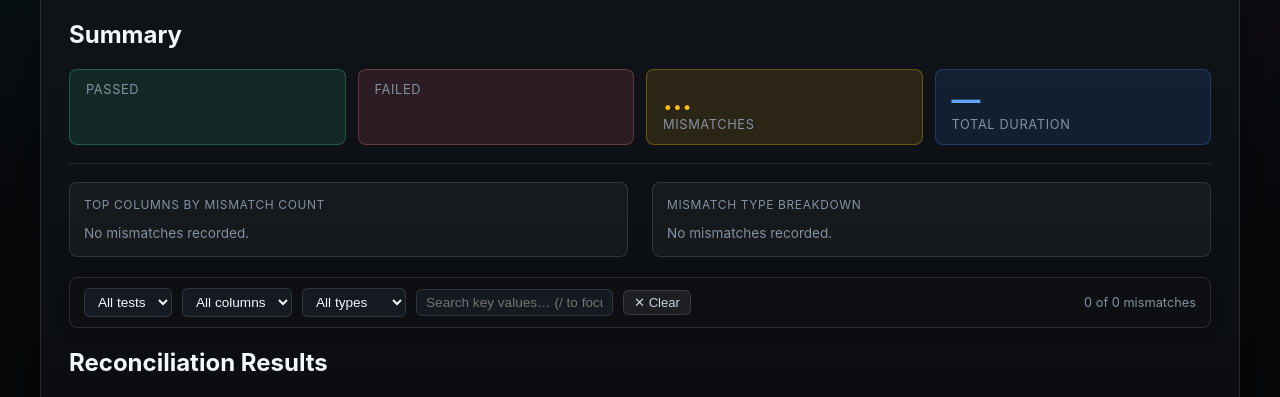
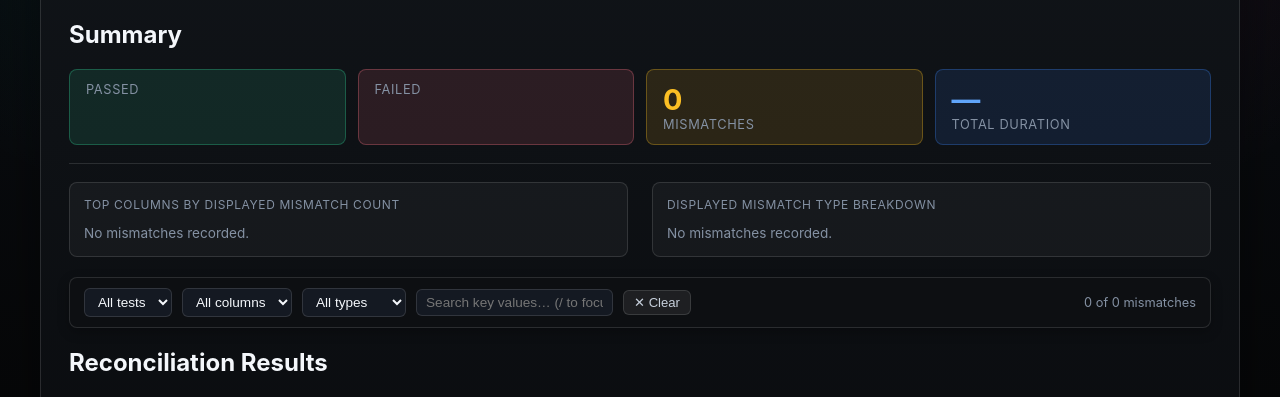
Before and after one commit to aravindksk7/atom, a Python web app: template etl_framework/reporting/templates/report.html.j2 in a window 1280 px wide. Shown: the part 228-625 px from the top of the page. Run offline with Jinja, Linux system fonts and the light colour scheme; the template is opened without the code that fills it, so the values that code supplies are empty.

Commit message:
fix(report): show full mismatch totals

```diff
--- a/api/services/run_report.py
+++ b/api/services/run_report.py
@@ -85,6 +85,10 @@ class RunReportSnapshot:
     @property
     def total_skipped(self) -> int:
         return 0
+
+    @property
+    def total_issues(self) -> int:
+        return sum(result.total_issues for result in self.results)
 
     def to_metrics(self) -> dict:
         total_duration = sum(float(result.duration_seconds or 0) for result in self.results)
--- a/etl_framework/reporting/templates/report.html.j2
+++ b/etl_framework/reporting/templates/report.html.j2
@@ -179,6 +179,7 @@
         <span class="badge badge-gray">{{ status }}</span>
       {% endif %}
     {% endmacro %}
+    {% set suite_total_issues = suite.total_issues if suite.total_issues is defined else (suite.reconciliation_results | sum(attribute='total_issues')) %}
 
     <div id="header">
       <h1>ETL Framework Execution Report</h1>
@@ -200,7 +201,7 @@
           <div style="font-size:0.8em;color:var(--muted);text-transform:uppercase;letter-spacing:0.05em">Failed</div>
         </div>
         <div style="flex:1;min-width:120px;background:rgba(251,191,36,0.12);border:1px solid rgba(251,191,36,0.3);border-radius:8px;padding:12px 16px">
-          <div id="stat-total-mm" style="font-size:1.8em;font-weight:700;color:#fbbf24">…</div>
+          <div id="stat-total-mm" data-total-issues="{{ suite_total_issues }}" style="font-size:1.8em;font-weight:700;color:#fbbf24">{{ suite_total_issues }}</div>
           <div style="font-size:0.8em;color:var(--muted);text-transform:uppercase;letter-spacing:0.05em">Mismatches</div>
         </div>
         <div style="flex:1;min-width:120px;background:rgba(59,130,246,0.12);border:1px solid rgba(59,130,246,0.3);border-radius:8px;padding:12px 16px">
@@ -219,11 +220,11 @@
 
     <div class="analytics-row" id="analytics-row">
       <div class="analytics-panel" id="col-heatmap-panel">
-        <div class="analytics-title">Top Columns by Mismatch Count</div>
+        <div class="analytics-title">Top Columns by Displayed Mismatch Count</div>
         <div id="col-heatmap"><span style="color:var(--muted);font-size:0.85em">No mismatches recorded.</span></div>
       </div>
       <div class="analytics-panel" id="type-donut-panel">
-        <div class="analytics-title">Mismatch Type Breakdown</div>
+        <div class="analytics-title">Displayed Mismatch Type Breakdown</div>
         <div id="type-donut"><span style="color:var(--muted);font-size:0.85em">No mismatches recorded.</span></div>
       </div>
     </div>
@@ -307,8 +308,18 @@
     <div id="mismatches">
       {% for result in suite.reconciliation_results %}
         {% if result.mismatches %}
+          {% set shown_mismatches = result.mismatches | length %}
+          {% set total_mismatches = result.total_issues %}
           <details>
-            <summary>{{ result.query_name }} Mismatches (Showing first {{ result.mismatches|length }})</summary>
+            <summary>
+              {{ result.query_name }} Mismatches
+              (Showing first {{ shown_mismatches }}{% if total_mismatches > shown_mismatches %} of {{ total_mismatches }}{% endif %})
+            </summary>
+            {% if total_mismatches > shown_mismatches %}
+            <p style="margin:6px 0 12px;color:var(--muted);font-size:0.85em">
+              Detail rows are capped; aggregate counts above show the full mismatch total.
+            </p>
+            {% endif %}
             <table>
               <thead>
                 <tr>
@@ -358,6 +369,13 @@
               </tbody>
             </table>
           </details>
+        {% elif result.total_issues > 0 %}
+          <details>
+            <summary>{{ result.query_name }} Mismatches (0 detail rows stored of {{ result.total_issues }})</summary>
+            <p style="margin:6px 0;color:var(--muted);font-size:0.9em">
+              No mismatch detail rows are stored for this result, but aggregate counts above show the full mismatch total.
+            </p>
+          </details>
         {% endif %}
       {% endfor %}
     </div>
@@ -375,6 +393,21 @@
   function escHtml(s) {
     return String(s==null?'':s)
       .replace(/&/g,'&amp;').replace(/</g,'&lt;').replace(/>/g,'&gt;').replace(/"/g,'&quot;');
+  }
+
+  function totalIssueCount() {
+    var stat = document.getElementById('stat-total-mm');
+    var raw = stat ? stat.dataset.totalIssues : '';
+    var parsed = parseInt(raw || '0', 10);
+    return isNaN(parsed) ? 0 : parsed;
+  }
+
+  function updateFilterCount(shown, displayed) {
+    var count = document.getElementById('filter-count');
+    if(!count) return;
+    var total = totalIssueCount();
+    if(total > displayed) count.textContent = shown + ' of ' + displayed + ' displayed (' + total + ' total)';
+    else count.textContent = shown + ' of ' + displayed + ' mismatches';
   }
 
   // ── Char diff (LCS O(n*m)) ────────────────────────────────────────────────
@@ -452,8 +485,7 @@
       tr.style.display = ok ? '' : 'none';
       if(ok) shown++;
     });
-    var count = document.getElementById('filter-count');
-    if(count) count.textContent = shown + ' of ' + rows.length + ' mismatches';
+    updateFilterCount(shown, rows.length);
     navIndex=-1; buildNavList();
   }
 
@@ -518,6 +550,8 @@
       var c=tr.dataset.column||'(none)';
       counts[c]=(counts[c]||0)+1;
     });
+    var stat=document.getElementById('stat-total-mm');
+    if(stat) stat.textContent=totalIssueCount();
     var sorted=Object.entries(counts).sort(function(a,b){return b[1]-a[1];}).slice(0,10);
     if(!sorted.length) return;
     var maxC=sorted[0][1];
@@ -538,8 +572,6 @@
     }).join('');
     var container=document.getElementById('col-heatmap');
     if(container) container.innerHTML='<svg width="'+svgW+'" height="'+svgH+'" xmlns="http://www.w3.org/2000/svg">'+bars+'</svg>';
-    var total=Object.values(counts).reduce(function(a,b){return a+b;},0);
-    document.getElementById('stat-total-mm').textContent=total;
   }
 
   function filterByCol(col){
@@ -583,7 +615,7 @@
       '<svg width="160" height="160" xmlns="http://www.w3.org/2000/svg">'+
       paths+
       '<text x="'+cx+'" y="'+(cy-6)+'" text-anchor="middle" font-size="22" font-weight="bold" fill="#f4f7fb">'+total+'</text>'+
-      '<text x="'+cx+'" y="'+(cy+14)+'" text-anchor="middle" font-size="11" fill="#8491a3">mismatches</text>'+
+      '<text x="'+cx+'" y="'+(cy+14)+'" text-anchor="middle" font-size="11" fill="#8491a3">displayed</text>'+
       '</svg><div>'+legend+'</div></div>';
     var container=document.getElementById('type-donut');
     if(container) container.innerHTML=html;
@@ -618,8 +650,7 @@
     fillDuration();
     buildNavList();
     var rows=document.querySelectorAll('tr[data-mismatch]').length;
-    var fc=document.getElementById('filter-count');
-    if(fc) fc.textContent=rows+' of '+rows+' mismatches';
+    updateFilterCount(rows, rows);
   });
   </script>
 </body>
```
Also changed, not shown: tests/unit/test_report_template.py (+16 -2 lines).
